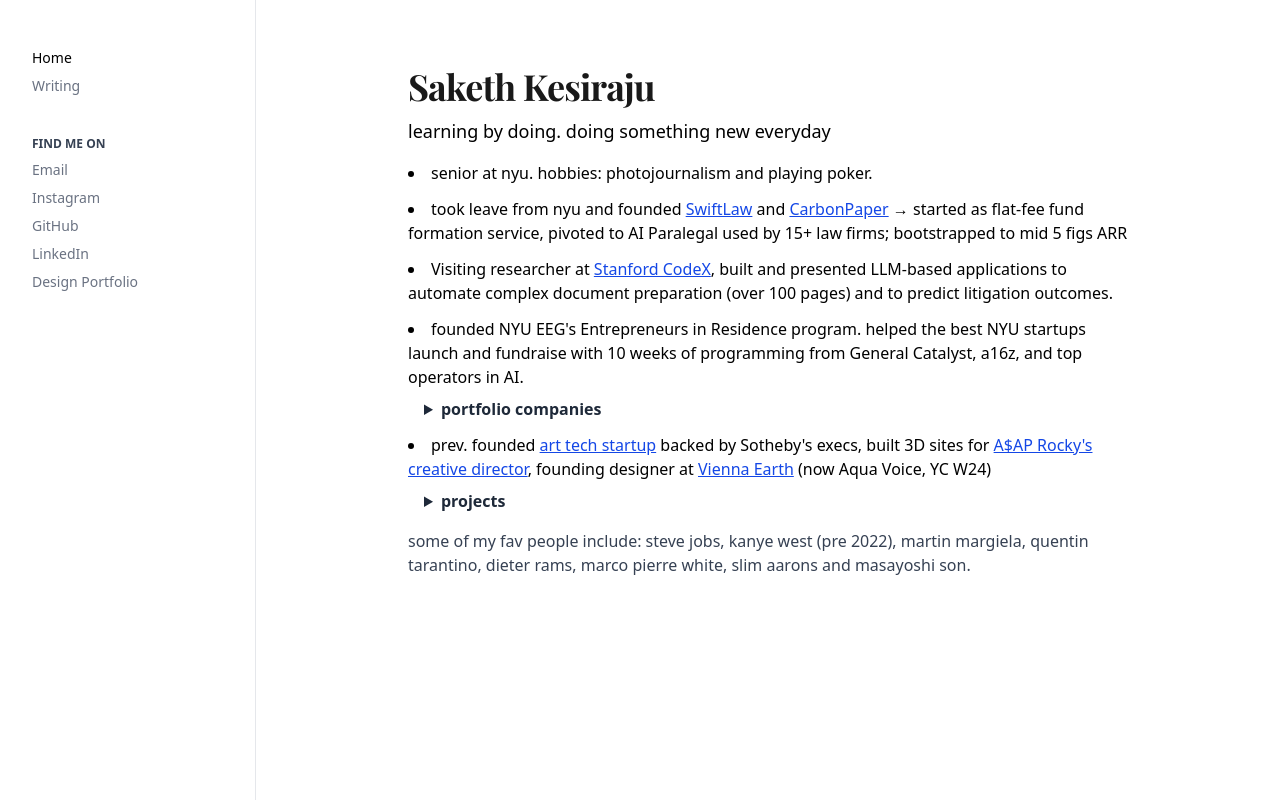
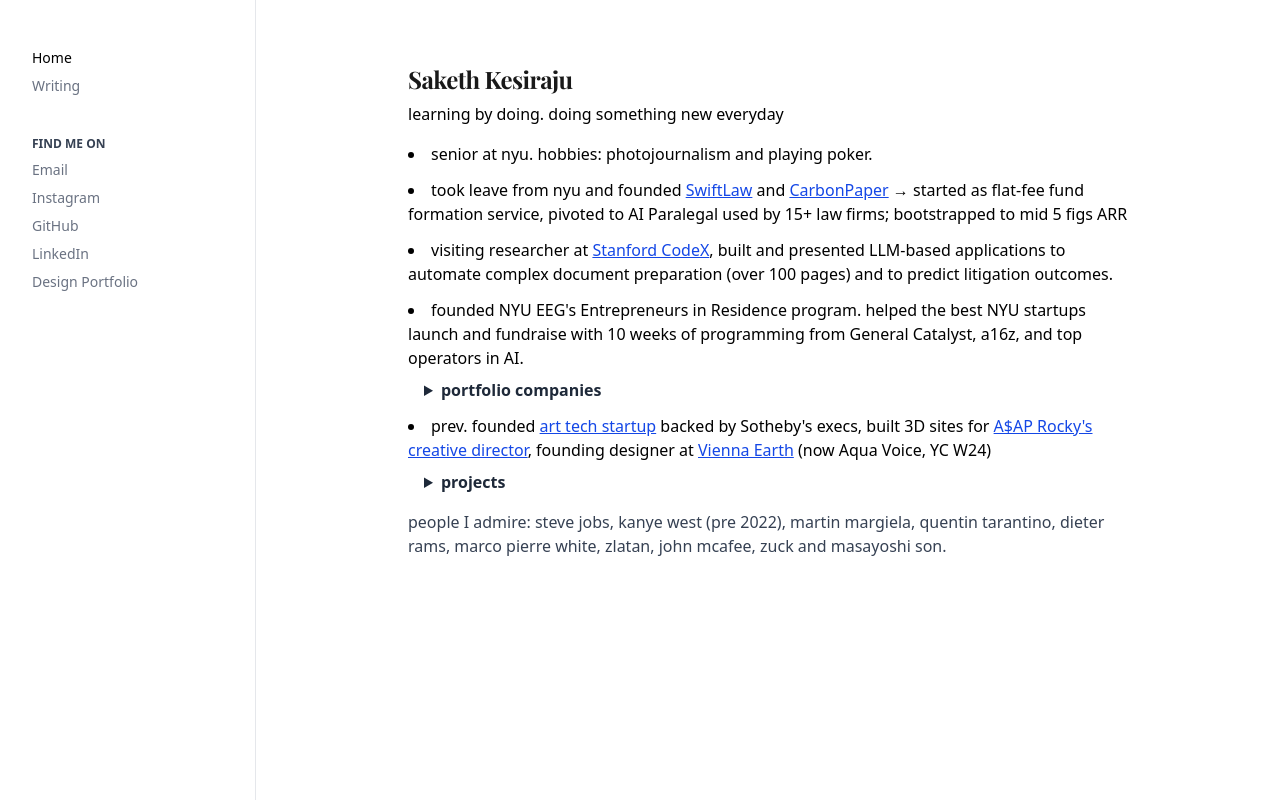
Before and after one commit to sakethkesiraju26/personal_website_clean, a Next.js app: page / in a window 1280 px wide. Built offline with nearby package versions, Linux system fonts and the light colour scheme; a web font is replaced by a local one.

Commit message:
Update 'people I admire' list: use 'zlatan', add john mcafee and zuck, update label

```diff
--- a/src/app/page.tsx
+++ b/src/app/page.tsx
@@ -44,15 +44,15 @@
         </nav>
       </aside>
       {/* Main Content */}
-      <main className="flex-1 w-full max-w-3xl mx-auto px-6 py-16 text-left">
-        <h1 className="font-bold text-4xl mb-2 font-serif text-black/90 tracking-tight leading-tight" style={{ fontFamily: 'var(--font-playfair), serif' }}>
+      <main className="flex-1 w-full max-w-3xl mx-auto px-6 py-16 text-left text-base">
+        <h1 className="font-bold text-2xl mb-2 font-serif text-black/90 tracking-tight leading-tight" style={{ fontFamily: 'var(--font-playfair), serif' }}>
           Saketh Kesiraju
         </h1>
-        <p className="text-lg mb-4">learning by doing. doing something new everyday</p>
-        <ul className="list-disc list-inside space-y-3 text-base mb-2">
+        <p className="mb-4">learning by doing. doing something new everyday</p>
+        <ul className="list-disc list-inside space-y-3 mb-2">
           <li>senior at nyu. hobbies: photojournalism and playing poker.</li>
           <li className="mt-0">took leave from nyu and founded <a href="https://www.tryswiftlaw.com" className="underline text-blue-700" target="_blank" rel="noopener noreferrer">SwiftLaw</a> and <a href="https://www.carbonpaper.ai" className="underline text-blue-700" target="_blank" rel="noopener noreferrer">CarbonPaper</a> → started as flat-fee fund formation service, pivoted to AI Paralegal used by 15+ law firms; bootstrapped to mid 5 figs ARR</li>
-          <li>Visiting researcher at <a href="https://www.youtube.com/watch?v=qdljfmv_tcw&t=1687s" className="underline text-blue-700" target="_blank" rel="noopener noreferrer">Stanford CodeX</a>, built and presented LLM-based applications to automate complex document preparation (over 100 pages) and to predict litigation outcomes.</li>
+          <li>visiting researcher at <a href="https://www.youtube.com/watch?v=qdljfmv_tcw&t=1687s" className="underline text-blue-700" target="_blank" rel="noopener noreferrer">Stanford CodeX</a>, built and presented LLM-based applications to automate complex document preparation (over 100 pages) and to predict litigation outcomes.</li>
           <li>
             founded NYU EEG&apos;s Entrepreneurs in Residence program. helped the best NYU startups launch and fundraise with 10 weeks of programming from General Catalyst, a16z, and top operators in AI.
             <details className="ml-4 mt-2">
@@ -96,8 +96,8 @@
             </li>
           </ul>
         </details>
-        <div className="mt-4 text-base text-gray-700">
-          some of my fav people include: steve jobs, kanye west (pre 2022), martin margiela, quentin tarantino, dieter rams, marco pierre white, slim aarons and masayoshi son.
+        <div className="mt-4 text-gray-700">
+          people I admire: steve jobs, kanye west (pre 2022), martin margiela, quentin tarantino, dieter rams, marco pierre white, zlatan, john mcafee, zuck and masayoshi son.
         </div>
       </main>
     </div>
```
